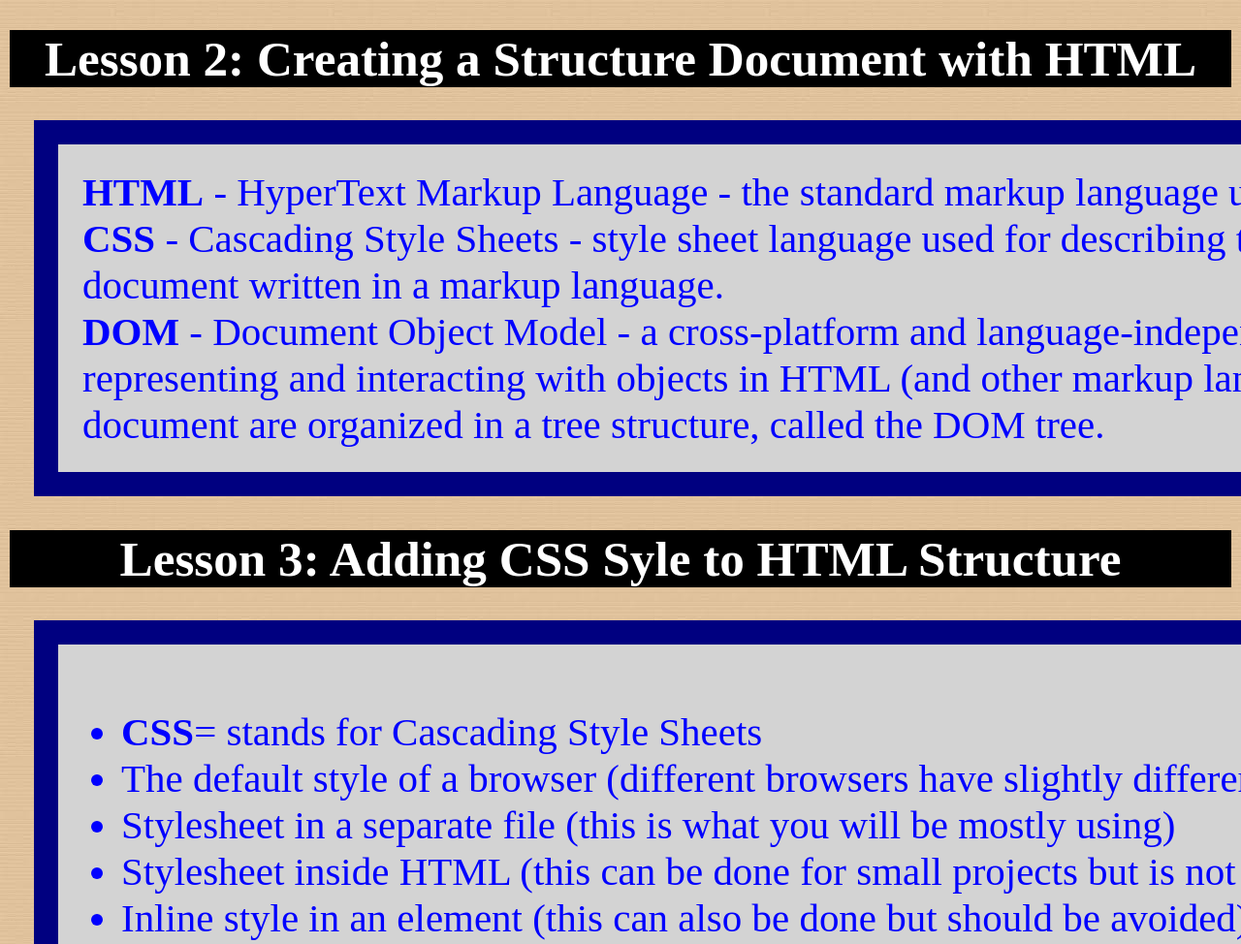
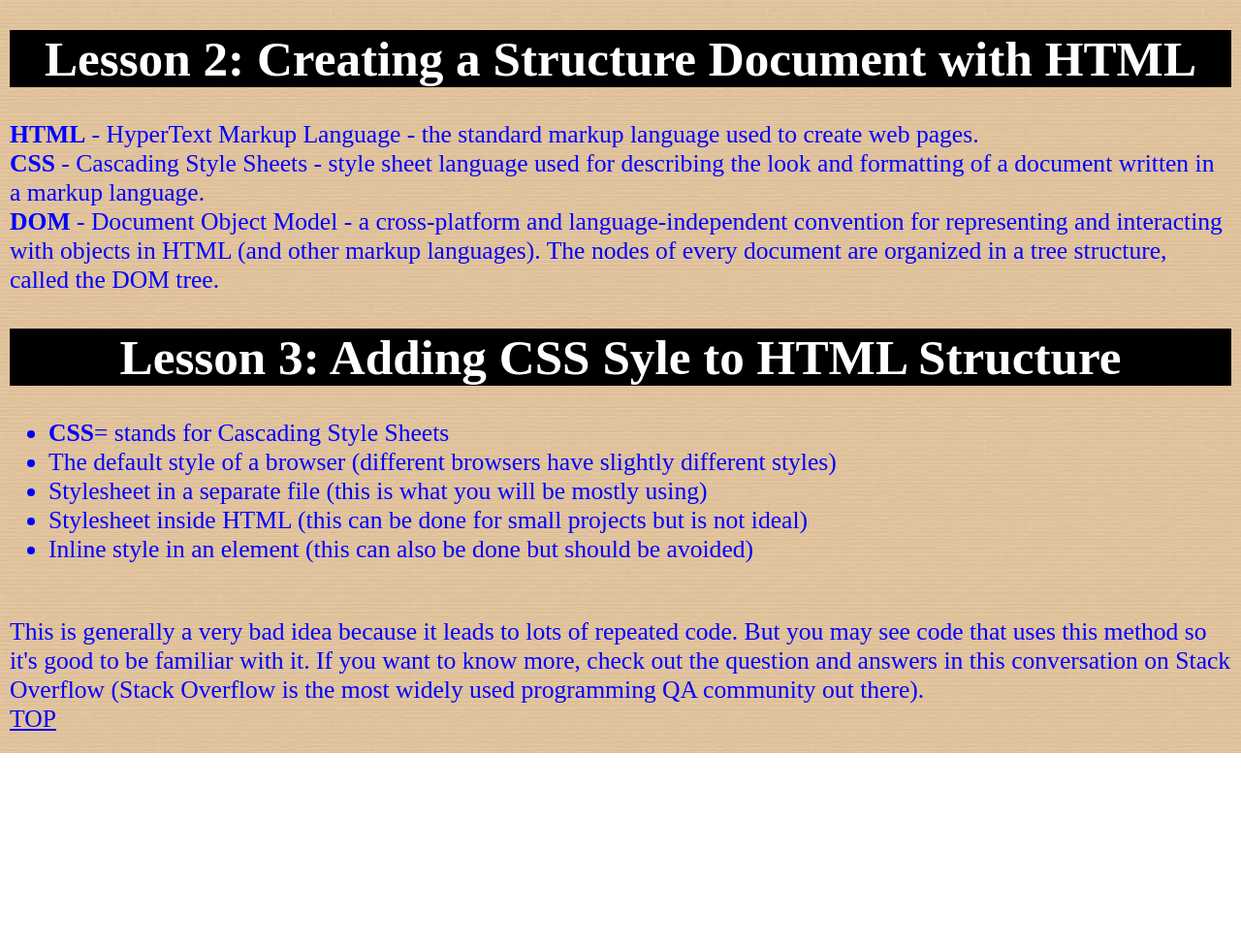
Before and after one commit to tynesha14/make-a-web-page, a plain HTML site: page ClassNotes/index.html in a window 1280 px wide. Shown: the part 2200-3174 px from the top of the page at 97% size. After the commit the page ends 2977 px from the top, so only its background shows below. Drawn offline with Linux system fonts and the light colour scheme.

Commit message:
Update index.html
Added Meta Tag and update streamlined

```diff
--- a/ClassNotes/index.html
+++ b/ClassNotes/index.html
@@ -3,6 +3,8 @@
 
 	<html>
 		<head>
+			<!--show character encoding-->
+			<meta charset="UTF-8">
 
 			<!--Below is the link to the CSS file-->
 
@@ -107,7 +109,7 @@
 						<h1 id= "lesson2">Lesson 2: Creating a Structure Document with HTML</h1>
 						<p>
 
-						<div class="l2">
+						<div class="lesson">
 							<div>
 							<b>HTML</b> - HyperText Markup Language - the standard markup language used to create web pages.
 							</div>
@@ -127,7 +129,7 @@
 <!--Divide between Lesson 2 and Lesson 3-->
 
 						<h1 id="lesson3">Lesson 3: Adding CSS Syle to HTML Structure</h1>
-							<div class="l3">
+							<div class="lesson">
 							<p>
 								<ul>
 									<li><b>CSS</b>= stands for Cascading Style Sheets</li>
```
